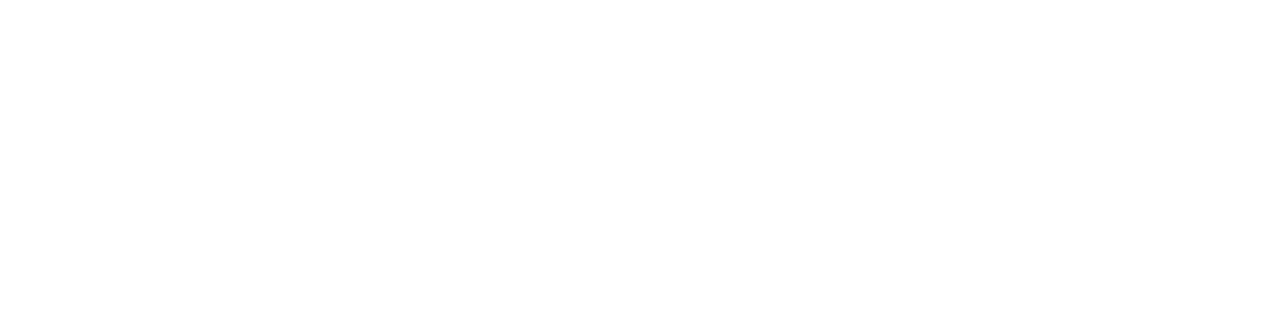
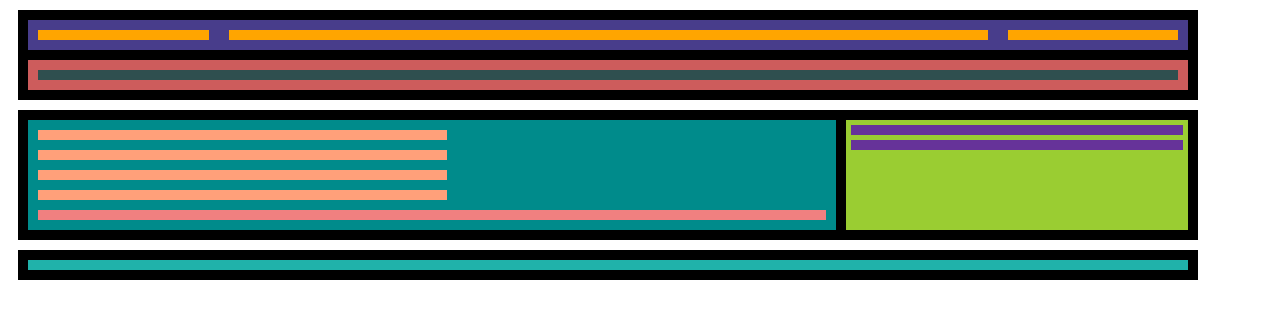
Before and after one commit to gdrincon76/Sprint1, a plain HTML site: page nivell-1/index.html in a window 1280 px wide. Drawn offline with Linux system fonts and the light colour scheme.

Commit message:
estructura de la maqueta añadida

```diff
--- a/nivell-1/css/styles.css
+++ b/nivell-1/css/styles.css
@@ -1,58 +1,93 @@
+body{
+    max-width: 1200px;
+}
 .container {
     background-color: black;
     padding: 10px;
     margin: 10px;
 }
 
-.container1 {
-    background-color: purple;
-    display: flex;
+/* HEADER*/
 
-}
-
-.container2 {
-    background-color: green;
+.container-header-top {
+    background-color: darkslateblue;
     display: flex;
 }
 
-.container3 {
-    background-color: red;
-    display: flex;
-}
-
-.container4 {
-    background-color: blue;
-}
-
-.container5 {
-    background-color: yellow;
-    display: flex;
-}
-
-.container6 {
-    background-color: black;
-    margin: 10px;
-    padding: 10px;
-    display: flex;
-}
-
-.item {
-    background-color: ghostwhite;
-    margin: 10px;
-}
-
-.item-footer {
-    background-color: greenyellow;
+.container-header-bottom{
+    background-color: indianred;
+    margin-top: 10px;
+    padding: 5px;
 }
 
 .item-header-top {
     background-color: orange;
     margin: 10px;
-    width: 33%;
+    padding: 5px;
 }
 
-.item-header-bottom{
-    background-color: indianred;
-    margin: 10px;
+#item-header-start-end {
+    width: 15%;
+}
+
+#item-header-middle {
+    width: 70%;
+}
+
+.item-header-bottom {
+    background-color: darkslategrey;
+    margin: 5px;
+    padding: 5px;
+}
+
+/*MAIN*/
+
+#container-main-flex {
+    display: flex;
+
+}
+
+.container-main-start {
+    background-color: darkcyan;
+    width: 70%;
+    margin-right: 10px;
+    padding: 5px;
+    display: flex;
+    flex-wrap: wrap;
+
+}
+
+.container-main-end {
+    background-color: yellowgreen;
+    width: 30%;
+    justify-content: start;
+
+}
+
+.item-main-start {
+    background-color: lightsalmon;
+    width: 50%;
+    padding: 5px;
+    margin: 5px;
+
+}
+
+.item-main-start-bottom {
+    background-color: lightcoral;
     width: 100%;
+    padding: 5px;
+    margin: 5px;
+
 }
+
+.item-main-aside {
+    background-color: rebeccapurple;
+    padding: 5px;
+    margin: 5px;
+
+}
+
+.item-footer {
+    background-color: lightseagreen;
+    padding: 5px;
+}
--- a/nivell-1/index.html
+++ b/nivell-1/index.html
@@ -2,19 +2,36 @@
 <html lang="en">
 <head>
     <meta charset="UTF-8">
-    <meta http-equiv="X-UA-Compatible" content="IE=edge">
-    <meta name="viewport" content="width=device-width, initial-scale=1.0">
     <title>Document</title>
+    <link rel="stylesheet" href="css/styles.css
+    ">
 </head>
 <body>
-    <header>
-
+    <header class="container">
+        <article class="container-header-top">
+            <section class="item-header-top" id="item-header-start-end"></section>
+            <section class="item-header-top" id="item-header-middle"></section>
+            <section class="item-header-top" id="item-header-start-end"></section>
+        </article>
+        <article class="container-header-bottom">
+            <section class="item-header-bottom"></section>
+        </article>
     </header>
-    <main>
-
+    <main class="container" id="container-main-flex">
+        <article class="container-main-start">
+            <section class="item-main-start"></section>
+            <section class="item-main-start"></section>
+            <section class="item-main-start"></section>
+            <section class="item-main-start"></section>
+            <section class="item-main-start-bottom"></section>
+        </article>
+        <aside class="container-main-end">
+            <section class="item-main-aside"></section>
+            <section class="item-main-aside"></section>
+        </aside>
     </main>
-    <footer>
-
+    <footer class="container">
+        <article class="item-footer"></article>
     </footer>
 </body>
 </html>
```
